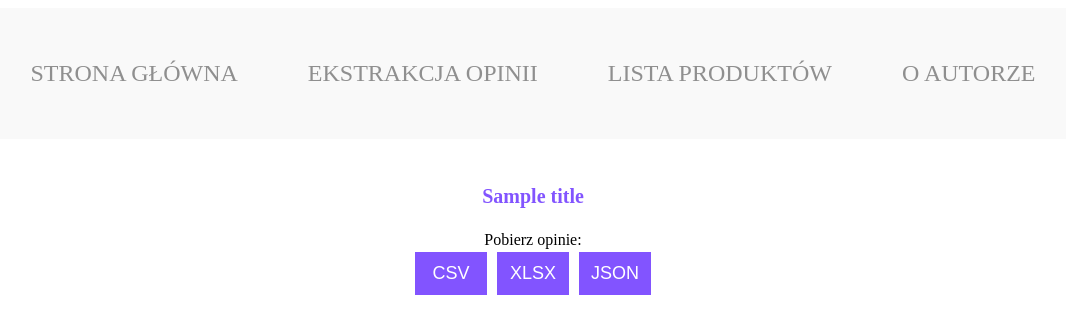
After one commit to avanrish/ceneo-webscraper, a Flask app: template templates/product.html in a window 1280 px wide. The commit adds this page. Shown: the top 334 px of the page, without its empty margins (107-1173 px from the left). Run offline with Flask 2, Linux system fonts and the light colour scheme; the template is opened without the code that fills it: most values are stand-ins (such as "Sample title", 1, 10 or a date in 2020).

Commit message:
product page with title and buttons

```diff
--- a/app.py
+++ b/app.py
@@ -48,7 +48,15 @@ def products():
 
 @app.route('/product/<id>')
 def product(id):
-    return '<p>Product</p>'
+    try:
+        with open(f'products/{id}.json') as f:
+            with open('products.json') as f2:
+                all_products = json.loads(f2.read())
+        product = next(item for item in all_products if item['id'] == id)
+        url_for('static', filename='index.css')
+        return render_template('product.html', title=product['title'])
+    except:
+        return redirect(url_for('extract'))
 
 @app.route("/download/<id>/<type>")
 def download(id, type):
--- a/static/index.css
+++ b/static/index.css
@@ -78,7 +78,7 @@ main button:hover {
   margin-bottom: 15px;
 }
 
-.product a {
+.product a, .product p {
   font-size: 20px;
   text-decoration: none;
   color: #8254ff;
--- /dev/null
+++ b/templates/product.html
@@ -0,0 +1,61 @@
+<!DOCTYPE html>
+<html lang="pl">
+  <head>
+    <meta charset="UTF-8" />
+    <meta http-equiv="X-UA-Compatible" content="IE=edge" />
+    <meta name="viewport" content="width=device-width, initial-scale=1.0" />
+    <title>{{title}}</title>
+    <link rel="stylesheet" href="/static/index.css" />
+    <script>
+      function download(url) {
+        const a = document.createElement("a");
+        a.href = url;
+        a.download = url.split("/").pop();
+        document.body.appendChild(a);
+        a.click();
+        document.body.removeChild(a);
+      }
+    </script>
+  </head>
+  <body>
+    <nav>
+      <ul class="menuItems">
+        <li>
+          <a href="{{url_for('home')}}">Strona Główna</a>
+        </li>
+        <li>
+          <a href="{{url_for('extract')}}">Ekstrakcja Opinii</a>
+        </li>
+        <li>
+          <a href="{{url_for('products')}}">Lista Produktów</a>
+        </li>
+        <li><a href="{{url_for('author')}}">O Autorze</a></li>
+      </ul>
+    </nav>
+    <main>
+      <div class="product">
+        <p>{{title}}</p>
+        <div class="stats">
+        </div>
+        <span>Pobierz opinie:</span>
+        <div>
+          <button
+            onclick="download(`{{url_for('download', id=1, type='csv')}}`)"
+          >
+            CSV
+          </button>
+          <button
+            onclick="download(`{{url_for('download', id=1, type='xlsx')}}`)"
+          >
+            XLSX
+          </button>
+          <button
+            onclick="download(`{{url_for('download', id=1, type='json')}}`)"
+          >
+            JSON
+          </button>
+        </div>
+      </div>
+    </main>
+  </body>
+</html>
```
Also changed, not shown: functions.py (line endings or trailing spaces).
